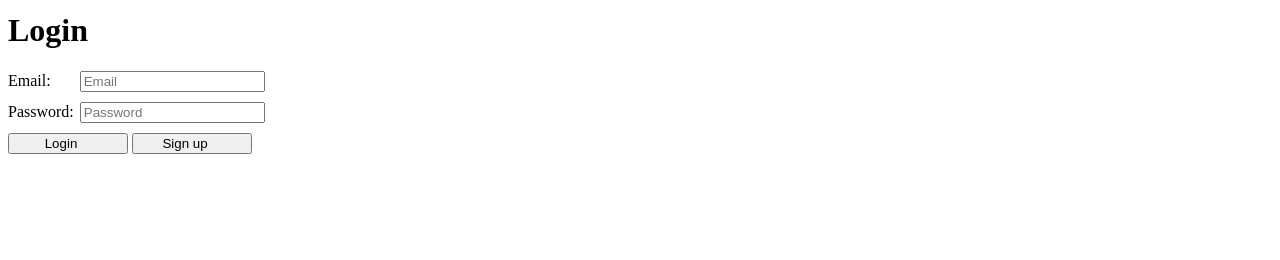
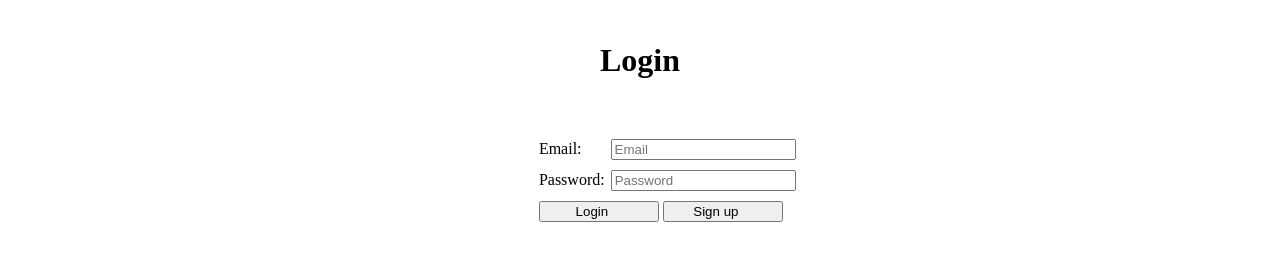
Before and after one commit to kdsf-git/Web-Engineering, a plain HTML site: page src/login.html in a window 1280 px wide. Shown: the part 92-352 px from the top of the page. Drawn offline with Linux system fonts and the light colour scheme.

Commit message:
Update login.css

```diff
--- a/src/css/login.css
+++ b/src/css/login.css
@@ -1,4 +1,14 @@
 /* login.css */
+h1 {
+    padding-top: 30px;
+    text-align: center;
+}
+
+#login-div {
+    padding-left: 42%;
+    padding-top: 3%;
+}
+
 #login-div div {
     padding-bottom: 10px;
 }
```
